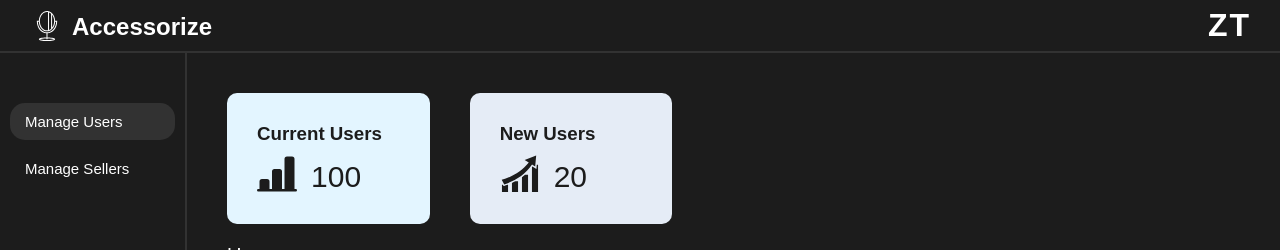
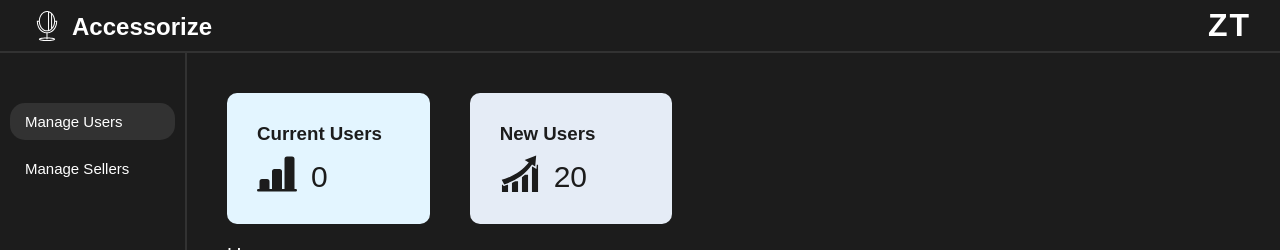
Before and after one commit to ziadtarekfa/Accessorize-Admin, a React (Create React App) app: page /manage-users in a window 1280 px wide. Shown: the top 250 px of the page. Built offline with nearby package versions, Linux system fonts and the light colour scheme; no server answers; the HTML template or start-up script is replaced by a standard one.

Commit message:
implemented getCurrentUsersNumber

```diff
--- a/src/pages/User.js
+++ b/src/pages/User.js
@@ -3,16 +3,26 @@
 import CurrentStats from '../components/CurrentStats';
 import NewStats from '../components/NewStats';
 import ViewTable from '../components/ViewTable';
+import { useEffect, useState } from 'react';
 
 
 const User = () => {
+    const [currentUsersCount, setCurrentUsersCount] = useState(0);
+    useEffect(() => {
+        fetch("http://localhost:8000/admin/usersCount").then((res) => {
+            return res.json();
+        }).then((data) => {
+            setCurrentUsersCount(data.usersCount.toString());
+        });
+    }, []);
+
     return (
         <div className='container'>
 
             <Sidebar />
             <div className='user-content'>
                 <div className='user-stats'>
-                    <CurrentStats text='Current Users' quantity='100' />
+                    <CurrentStats text='Current Users' quantity={currentUsersCount} />
                     <NewStats text='New Users' quantity='20' />
                 </div>
                 <p>Users</p>
```
